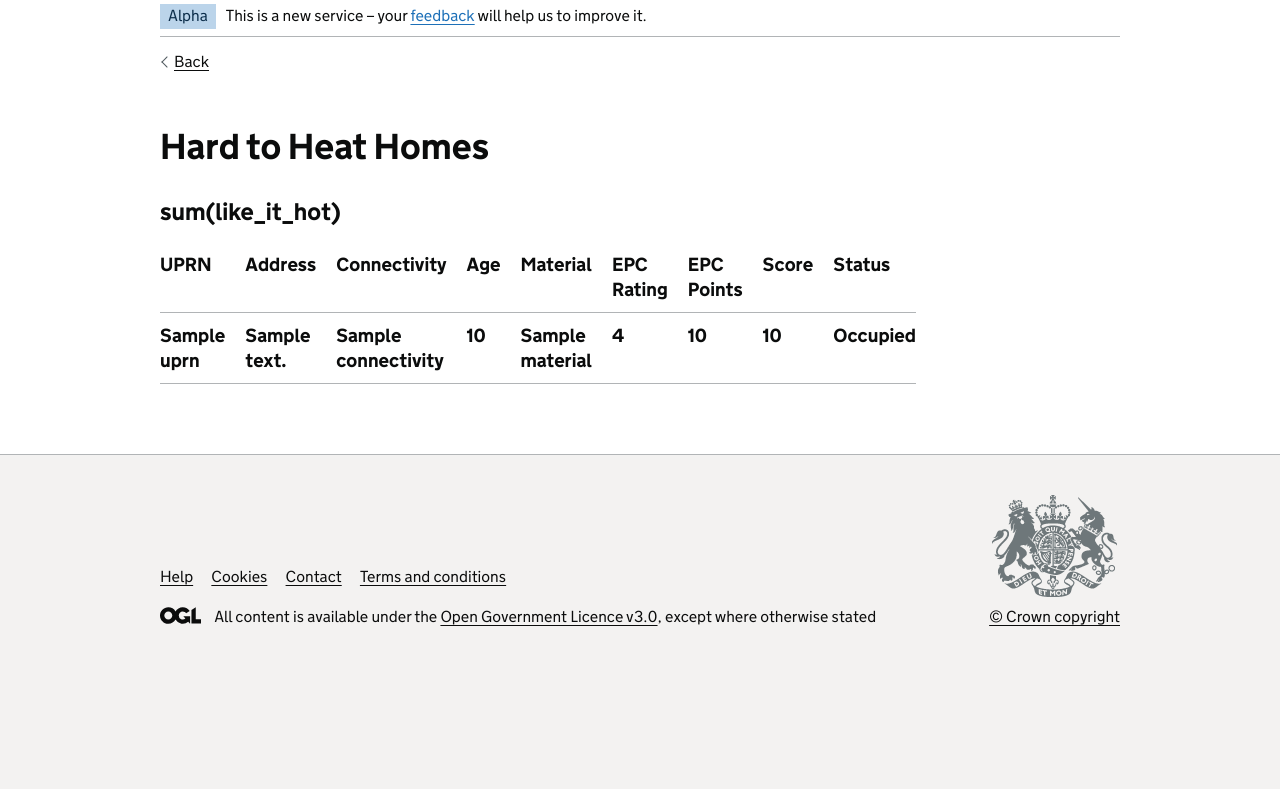
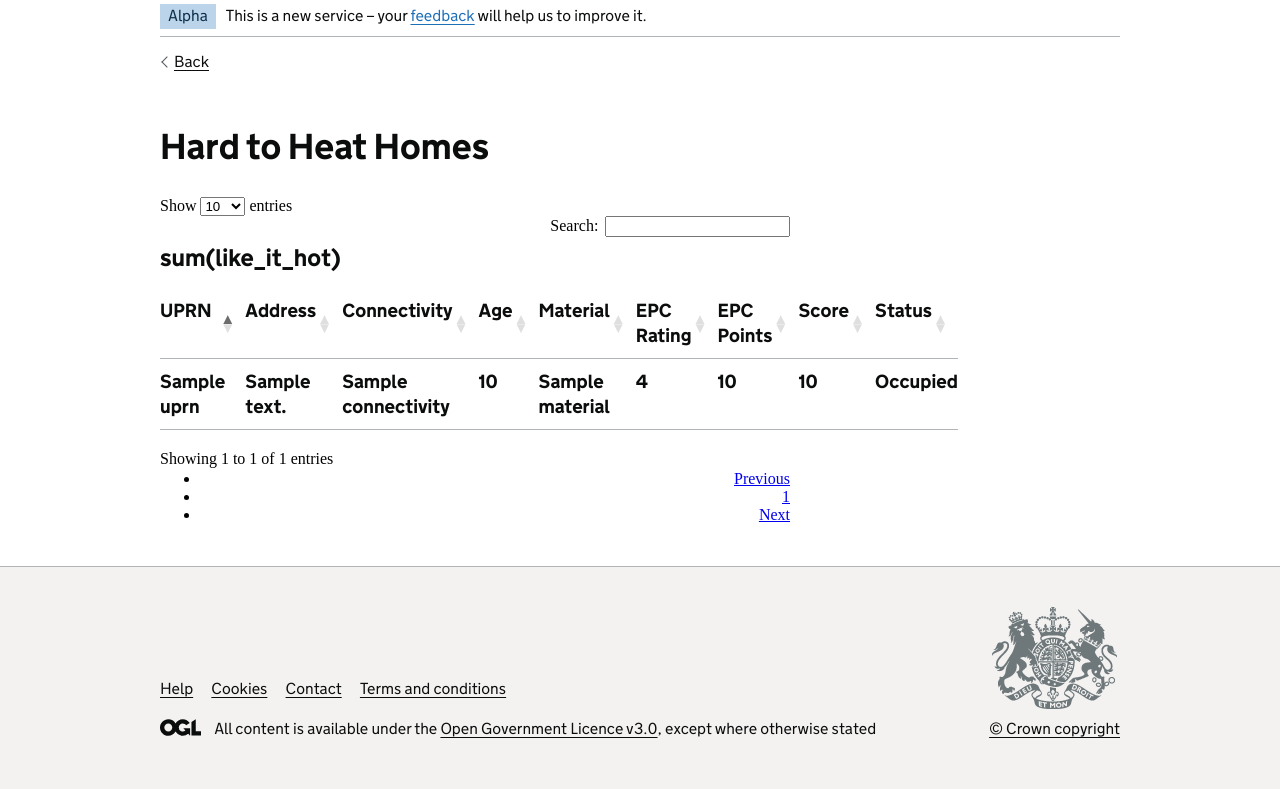
Before and after one commit to ptreedev/Hard_to_heat_homes_2.0, a Flask app: template templates/home.html in a window 1280 px wide. Shown: the part 359-1148 px from the top of the page. Before the commit the page ends 985 px from the top, so only its background shows below. Run offline with Flask 3, Linux system fonts and the light colour scheme; the template is opened without the code that fills it: most values are stand-ins (such as "Sample title", 1, 10 or a date in 2020); lists and menus that the app fills with data are empty; some libraries are stand-ins or nearby versions.

Commit message:
imported jquery and datatables to manage sortingang and filtering

```diff
--- a/app.py
+++ b/app.py
@@ -18,7 +18,9 @@
     for i in range(len(props)):
         # set_missing_addresses(props[i])
         props[i].calculate_score()
-    return render_template("home.html", props=props, key=OS_KEY)
+
+    dummy_dict = {"uprn" : '1', "address" : "something", "void" : True}
+    return render_template("home.html", props=props, key=OS_KEY, dummy_dict=dummy_dict)
 
 
 # Define other routes as needed
--- /dev/null
+++ b/static/javascripts/filter-void-properties.js
@@ -0,0 +1,5 @@
+function filterVoidProperties(arrayOfProperties) {
+    console.log(arrayOfProperties)
+    const filtered = arrayOfProperties.filter((prop) => prop.void == true)
+    return filtered
+}
--- a/templates/home.html
+++ b/templates/home.html
@@ -13,6 +13,8 @@
   <link rel="manifest" href="{{ url_for('static', filename= 'manifest.json') }}">
   <link rel="stylesheet" href="{{ url_for('static', filename='stylesheets/govuk-frontend.min.css') }}">
   <script src="{{url_for('static', filename='javascripts/fetch-address.js')}}" defer></script>
+  <script src="{{url_for('static', filename='javascripts/filter-void-properties.js')}}" defer></script>
+  <link rel="stylesheet" type="text/css" href="https://cdn.datatables.net/1.10.25/css/dataTables.bootstrap5.css">
 </head>
 <!DOCTYPE html>
 <html lang="en" class="govuk-template app-html-class">
@@ -113,7 +115,7 @@
       <div class="govuk-grid-row">
         <div class="govuk-grid-column-two-thirds">
           <h1 class="govuk-heading-l">Hard to Heat Homes</h1>
-          <table class="govuk-table govuk-table--small-text-until-tablet">
+          <table class="govuk-table govuk-table--small-text-until-tablet" id="data">
             <caption class="govuk-table__caption govuk-table__caption--m">sum(like_it_hot)</caption>
             <thead class="govuk-table__head">
               <tr class="govuk-table__row">
@@ -216,6 +218,18 @@
     } from '/javascripts/govuk-frontend.min.js'
     initAll()
   </script>
+  <script type="text/javascript" charset="utf8" src="https://code.jquery.com/jquery-3.6.0.min.js"></script>
+  <script type="text/javascript" charset="utf8" src="https://cdn.datatables.net/1.10.25/js/jquery.dataTables.js"></script>
+  <script type="text/javascript" charset="utf8" src="https://cdn.datatables.net/1.10.25/js/dataTables.bootstrap5.js"></script>
+
+  {% block scripts %}
+    <script>
+    $(document).ready(function (){
+      $("#data").DataTable();
+    })</script>
+  {% endblock %}
 </body>
 
+
+
 </html>
```
